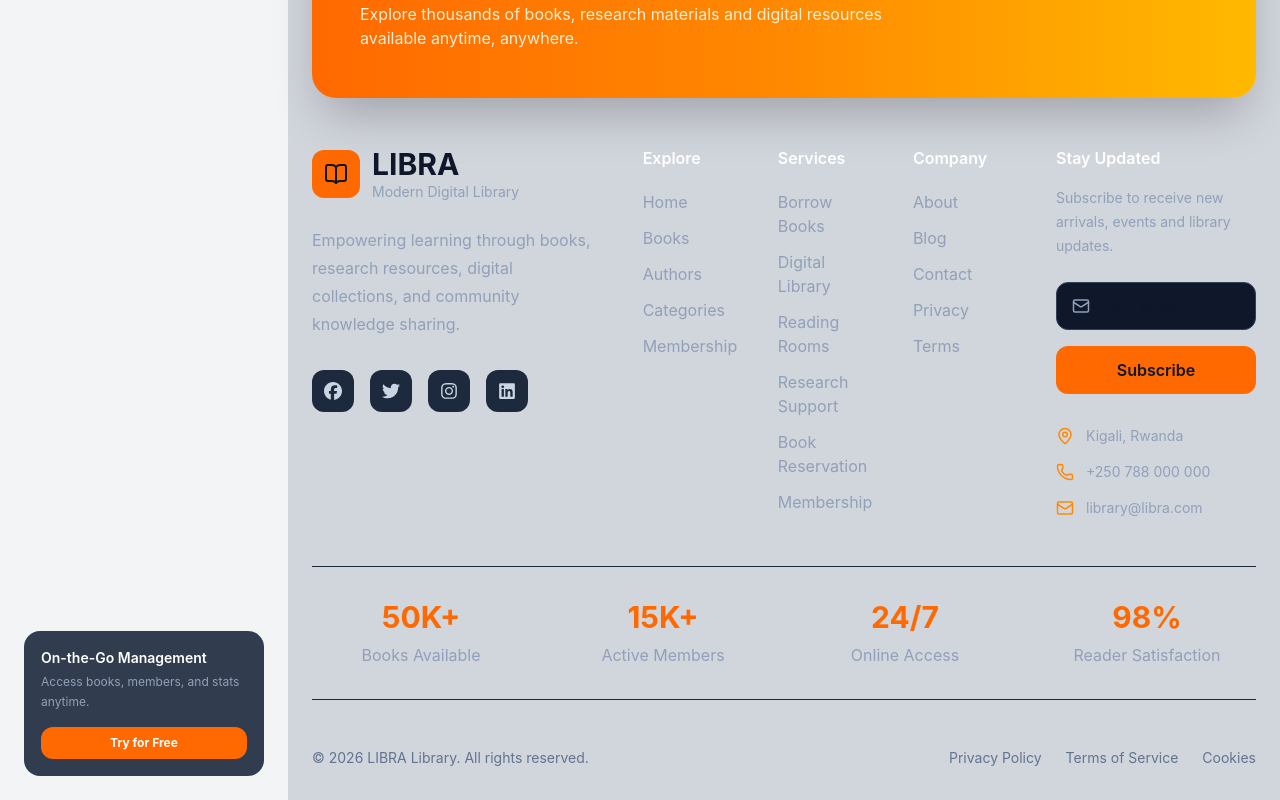
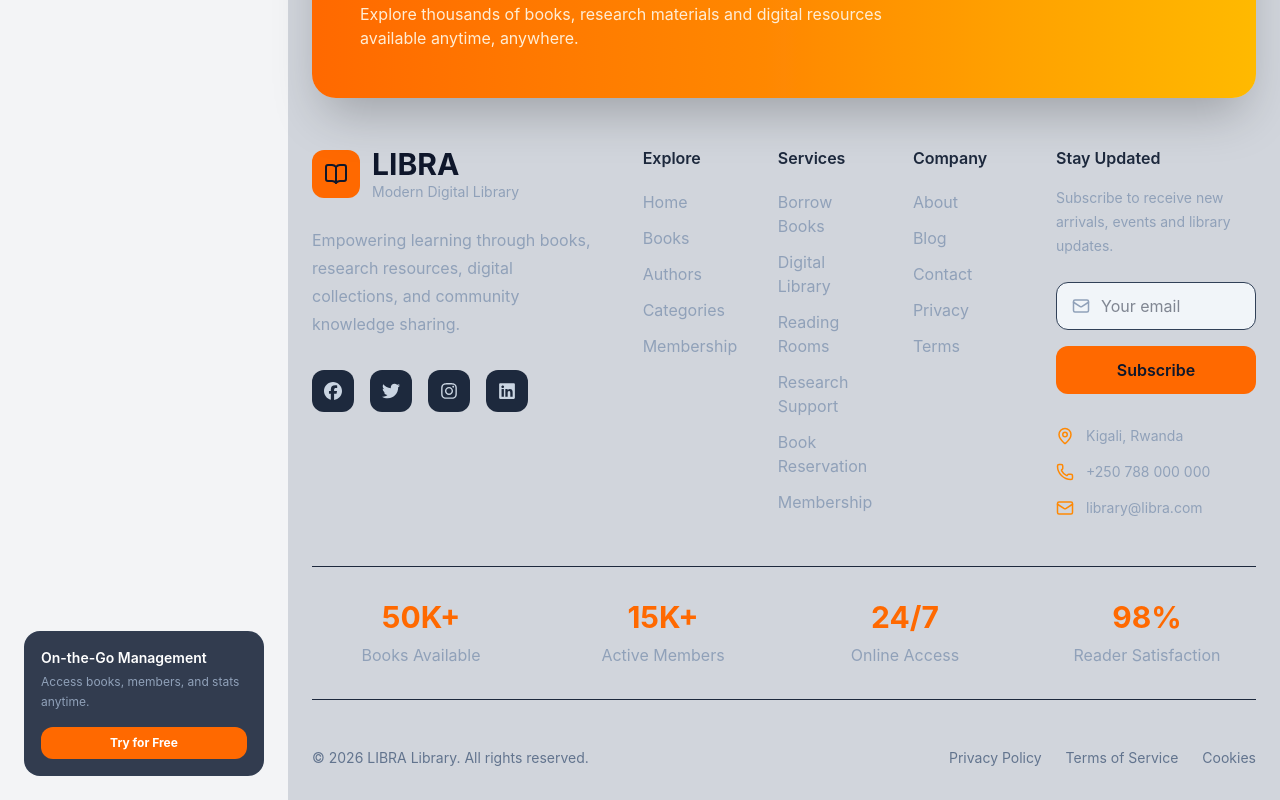
Before and after one commit to system-Barinda/LIBRA, a React (Vite) app: page /dashboard in a window 1280 px wide. Shown: the part 1714-2514 px from the top of the page. Built offline with nearby package versions, Linux system fonts and the light colour scheme.

Commit message:
chore:updated at all

```diff
--- a/src/components/LibraryFooter.tsx
+++ b/src/components/LibraryFooter.tsx
@@ -122,7 +122,7 @@ const LibraryFooter = () => {
           {/* Links Grid */}
           <div className="grid gap-10 sm:grid-cols-2 lg:col-span-5 lg:grid-cols-3">
             <div>
-              <h3 className="mb-5 font-semibold text-white">Explore</h3>
+              <h3 className="mb-5 font-semibold text-slate-800">Explore</h3>
 
               <ul className="space-y-3 text-slate-400">
                 {exploreLinks.map((item) => (
@@ -136,7 +136,7 @@ const LibraryFooter = () => {
             </div>
 
             <div>
-              <h3 className="mb-5 font-semibold text-white">Services</h3>
+              <h3 className="mb-5 font-semibold text-slate-800">Services</h3>
 
               <ul className="space-y-3 text-slate-400">
                 {serviceLinks.map((item) => (
@@ -150,7 +150,7 @@ const LibraryFooter = () => {
             </div>
 
             <div>
-              <h3 className="mb-5 font-semibold text-white">Company</h3>
+              <h3 className="mb-5 font-semibold text-slate-800">Company</h3>
 
               <ul className="space-y-3 text-slate-400">
                 {companyLinks.map((item) => (
@@ -166,7 +166,7 @@ const LibraryFooter = () => {
 
           {/* Newsletter Column */}
           <div className="lg:col-span-3">
-            <h3 className="font-semibold text-white">Stay Updated</h3>
+            <h3 className="font-semibold text-slate-800">Stay Updated</h3>
 
             <p className="mt-4 text-sm leading-6 text-slate-400">
               Subscribe to receive new arrivals, events and library updates.
@@ -182,7 +182,7 @@ const LibraryFooter = () => {
                 <input
                   type="email"
                   placeholder="Your email"
-                  className="h-12 w-full rounded-xl border border-slate-700 bg-slate-900 pl-11 pr-4 outline-none focus:border-orange-500"
+                  className="h-12 w-full rounded-xl border border-slate-700 bg-slate-100 pl-11 pr-4 outline-none focus:border-orange-500"
                 />
               </div>
 
```
